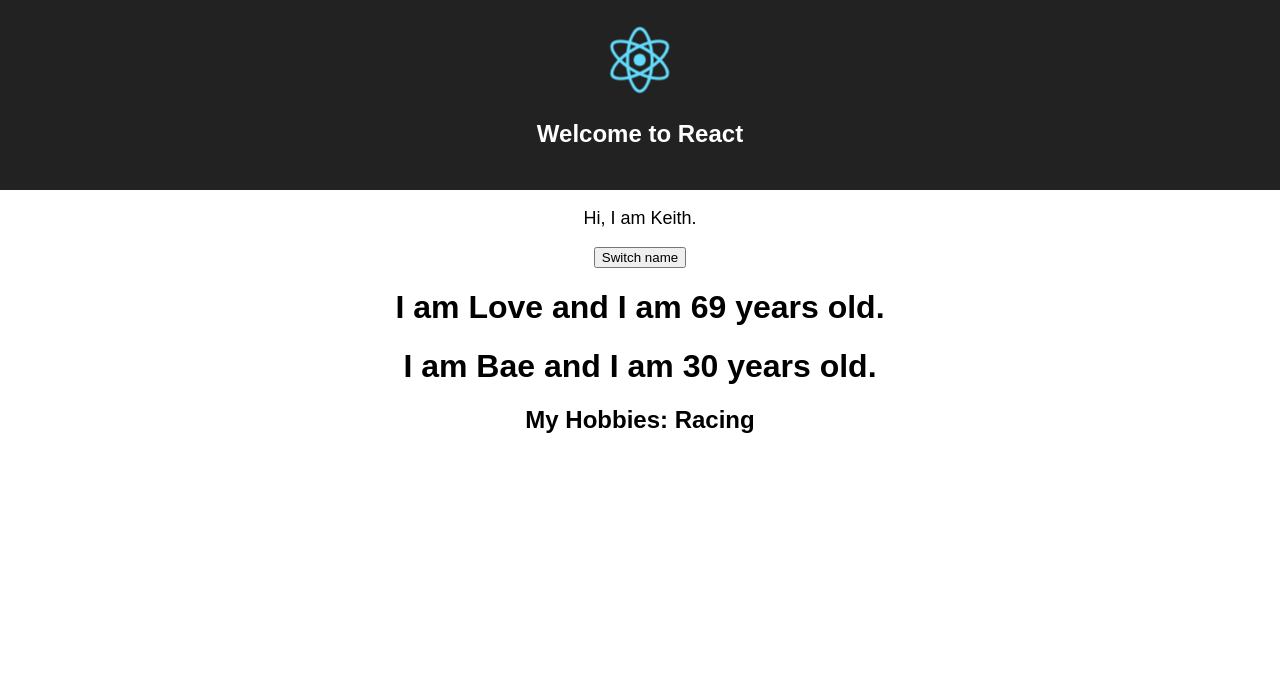
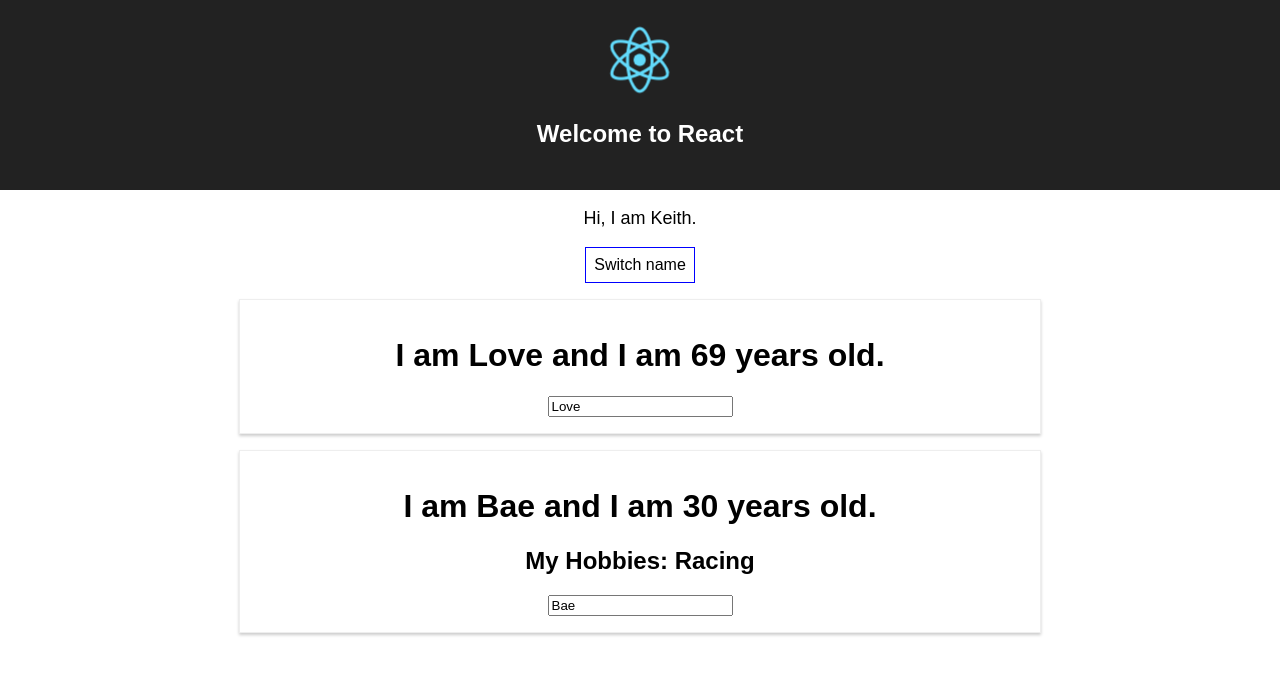
Before and after one commit to keithTJ/Techjini, a React (Create React App) app: page / in a window 1280 px wide. Shown: the top 674 px of the page. Built offline with nearby package versions, Linux system fonts and the light colour scheme.

Commit message:
react-person

```diff
--- a/package.json
+++ b/package.json
@@ -3,6 +3,7 @@
   "version": "0.1.0",
   "private": true,
   "dependencies": {
+    "radium": "^0.26.0",
     "react": "^16.13.1",
     "react-dom": "^16.13.1",
     "react-scripts": "1.1.5"
--- a/src/App.js
+++ b/src/App.js
@@ -1,28 +1,46 @@
-import React, { useState } from 'react';
+import React, { Component } from 'react';
 import logo from './logo.svg';
 import './App.css';
 import Person from './Person/Person';
 
 
-const app = props => {
- const [ personsState, setPersonsState ] = useState({
+class App extends Component {
+  state = {
     persons: [
       { name: 'Love', age:69 },
       { name: 'Bae', age: 30 }
-    ]
-  });
+    ],
+    otherState: 'State demo'
+  }
 
-  const [otherState, setOtherState] = useState('Some other value');
+  switchNameHandler = (newName) => {
+    // console.log('was clicked!');
+    // this.state.persons[0].name = "Karan";
+    this.setState({
+      persons: [
+      { name: newName, age:69 },
+      { name: 'Bae', age: 19 }
+    ]});
+  }
 
-  console.log(personsState, otherState);
+  nameChangeHandler = (event) => {
+    this.setState({
+      persons: [
+      { name: 'Hot', age: 80 },
+      { name: event.target.value, age: 19 }
+    ]});
+  }
 
-  const switchNameHandler = () => {
-    setPersonsState({
-      persons: [
-        { name: 'Hate', age:69 },
-        { name: 'Bae', age: 19 }
-      ]
-    });
+  render() {
+
+    console.log(this.state);
+
+    const estyle = {
+      backgroundColor: 'white',
+      font: 'inherit',
+      border: '1px solid blue',
+      padding: '8px',
+      cursor: 'pointer'
     };
 
     return (
@@ -34,14 +52,15 @@ const app = props => {
         <p className="App-intro">
           Hi, I am Keith.
         </p>
-      <button onClick={switchNameHandler}>Switch name</button>
-      <Person name ={personsState.persons[0].name} age={personsState.persons[0].age} />
-      <Person name ={personsState.persons[1].name} age={personsState.persons[1].age} > My Hobbies: Racing </Person>
+        <button style={estyle} onClick={() => this.switchNameHandler('Sexy 123')}>Switch name</button>
+        <Person name ={this.state.persons[0].name} age={this.state.persons[0].age} />
+        <Person name ={this.state.persons[1].name} age={this.state.persons[1].age}
+        click={this.switchNameHandler.bind(this, 'Super Sexy')} changed={this.nameChangeHandler}> My Hobbies: Racing </Person>
 
       </div>
     );
+    // return React.createElement('div', {className: 'App'}, React.createElement('h1', null, 'Does this work now'));
+  }
+}
 
-    // return React.createElement('div', {className: 'App'}, React.createElement('h1', null, 'Does this work now'));
-};
-
-export default app;
+export default App;
--- /dev/null
+++ b/src/Person/Person.css
@@ -0,0 +1,8 @@
+.Person {
+    width: 60%;
+    margin : 16px auto;
+    border: 1px solid #eee;
+    box-shadow: 0 2px 3px #ccc;
+    padding: 16px;
+    text-align: center;
+}
--- a/src/Person/Person.js
+++ b/src/Person/Person.js
@@ -1,10 +1,12 @@
 import React from 'react';
+import './Person.css';
 
 const person = (props) => {
     return (
-        <div>
-            <h1>I am {props.name} and I am {props.age} years old.</h1>
+        <div className = "Person">
+            <h1 onClick={props.click}>I am {props.name} and I am {props.age} years old.</h1>
             <h2> {props.children} </h2>
+            <input type="text" onChange={props.changed} value={props.name} />
         </div>
     )
 };
```
Also changed, not shown: 1 other file (tests, documents, lock files or other folders). Lines whose indentation alone changed are shown as unchanged.
